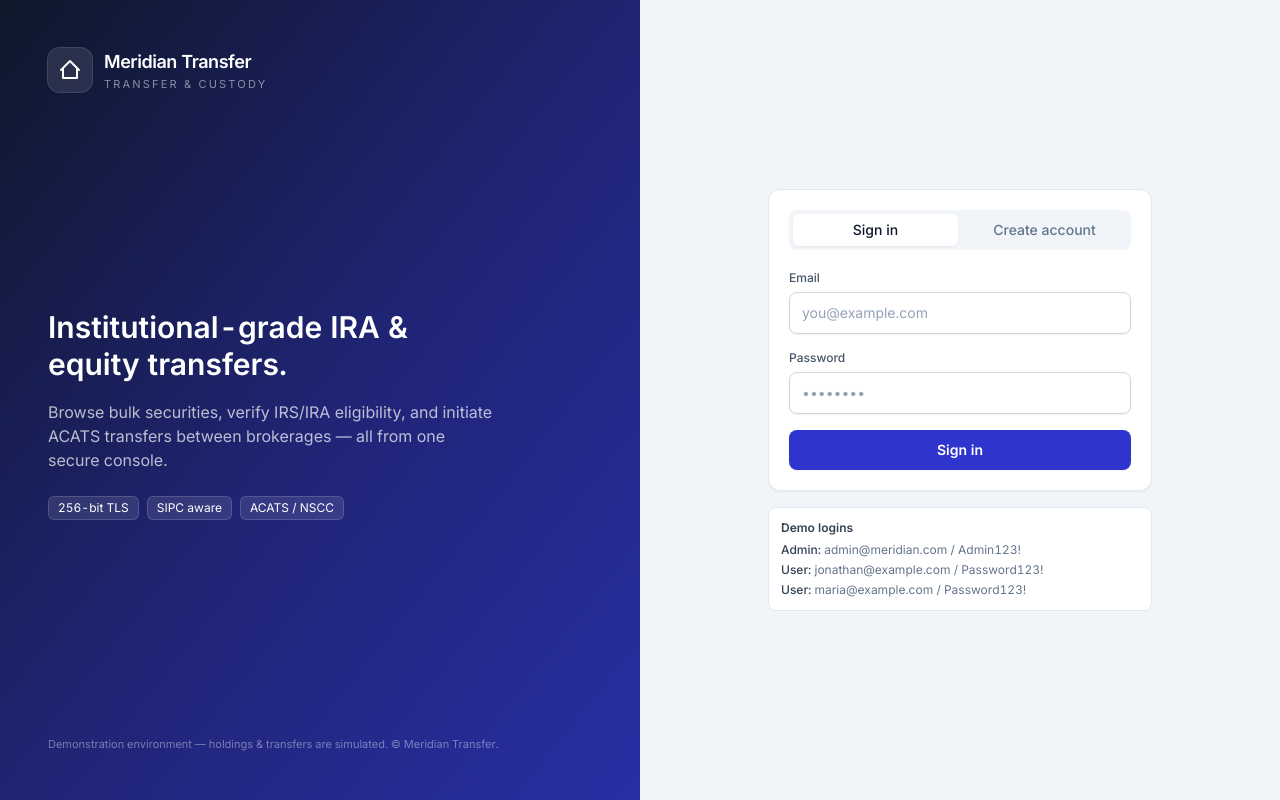
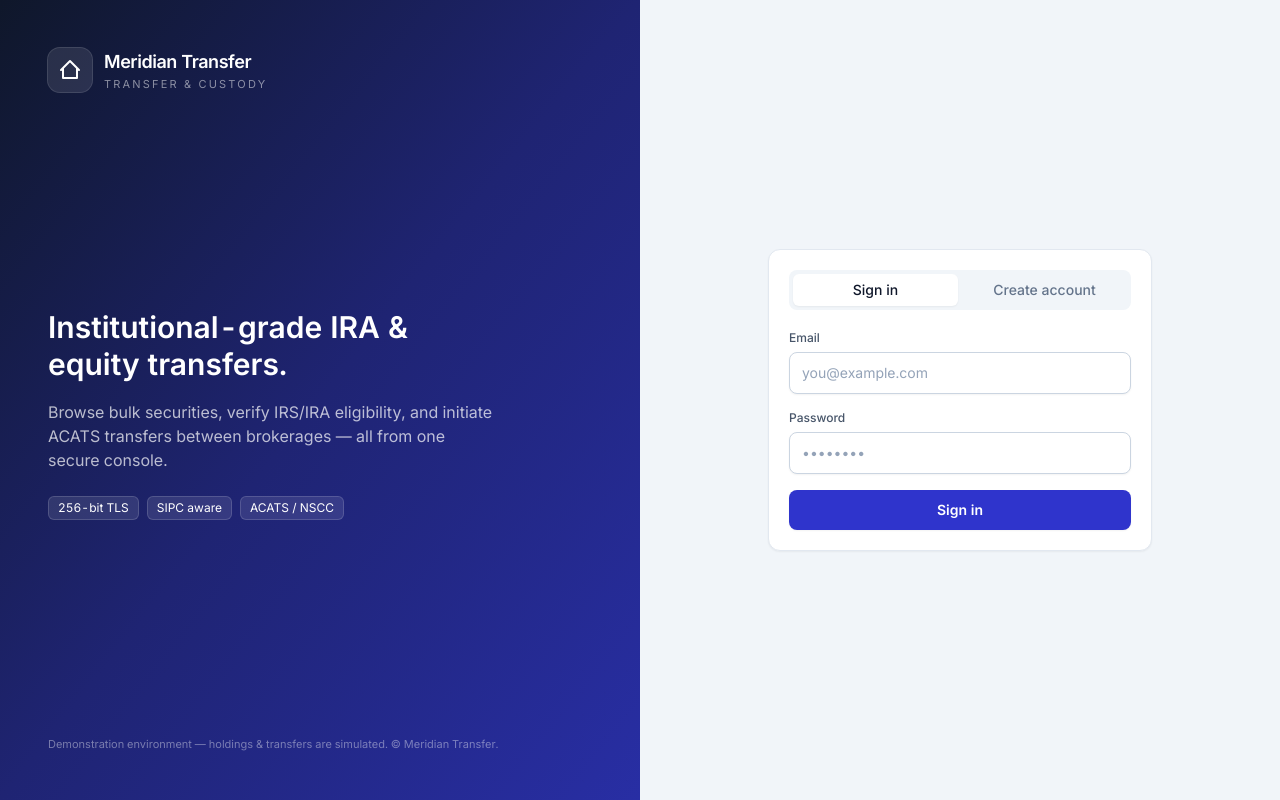
Before and after one commit to Earnconnect/stock-transfer, a Next.js app: page /login in a window 1280 px wide. Built offline with nearby package versions, Linux system fonts and the light colour scheme; no server answers.

Commit message:
Remove demo logins box from login page

```diff
--- a/app/login/page.js
+++ b/app/login/page.js
@@ -105,15 +105,6 @@ export default function LoginPage() {
             )}
           </div>
 
-          {/* Demo credentials */}
-          <div className="mt-4 rounded-lg border border-slate-200 bg-white p-3 text-xs">
-            <div className="font-semibold text-slate-700 mb-1.5">Demo logins</div>
-            <ul className="space-y-1 text-slate-500">
-              <li><span className="font-medium text-slate-700">Admin:</span> admin@meridian.com / Admin123!</li>
-              <li><span className="font-medium text-slate-700">User:</span> jonathan@example.com / Password123!</li>
-              <li><span className="font-medium text-slate-700">User:</span> maria@example.com / Password123!</li>
-            </ul>
-          </div>
         </div>
       </div>
     </div>
```
